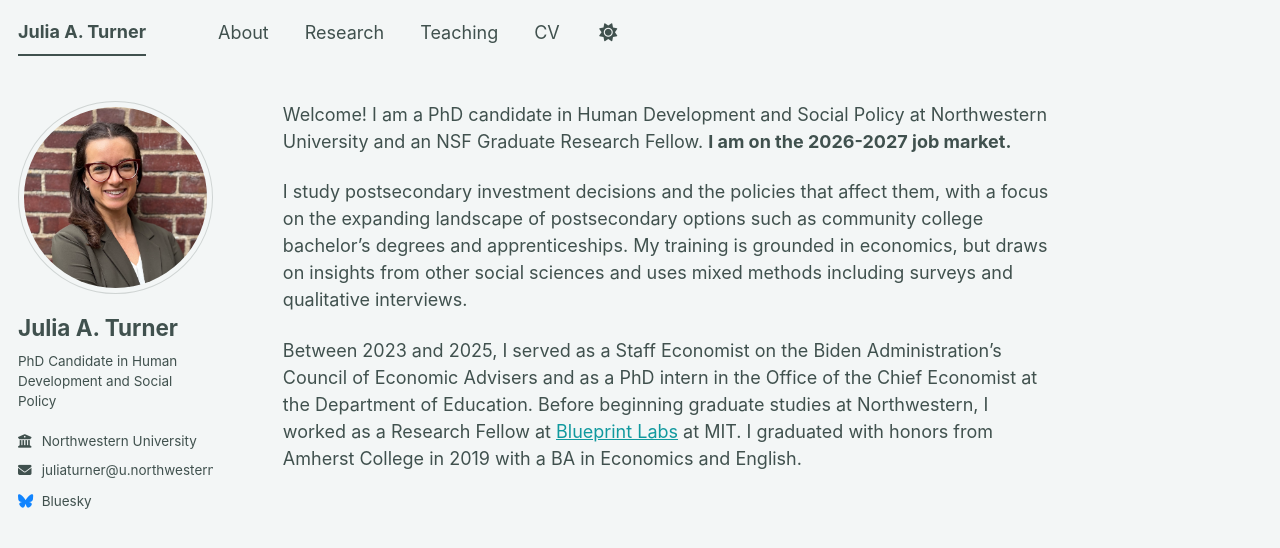
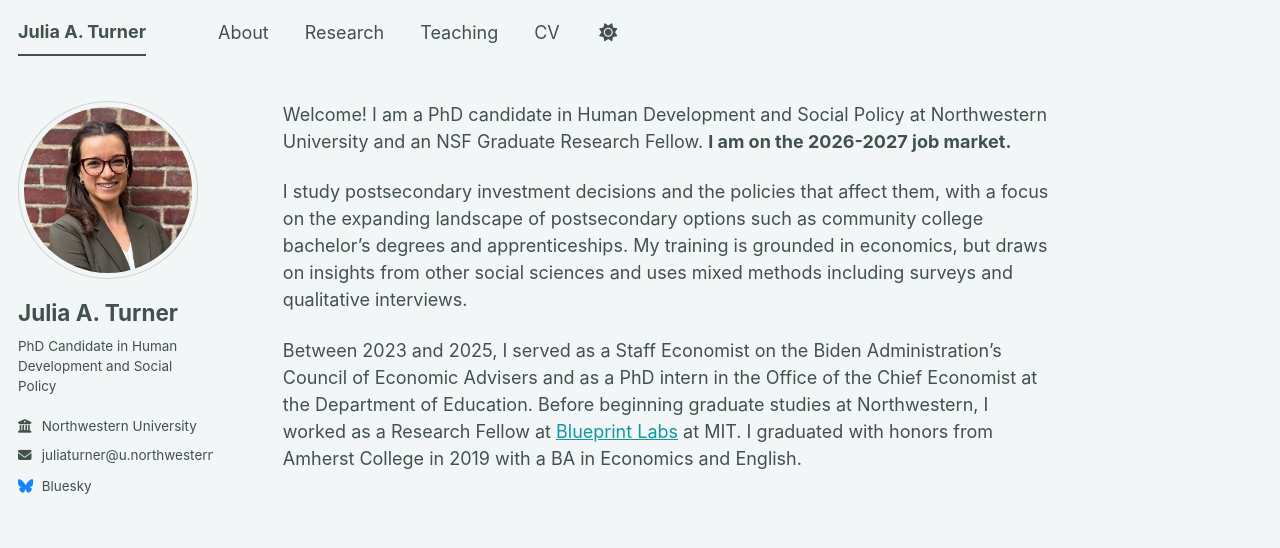
Before and after one commit to julia-a-turner/julia-a-turner.github.io, a Jekyll site: the page built from _pages/about.md, in a window 1280 px wide. Shown: the top 548 px of the page. Built offline with Jekyll 4.4.1, drawn with Linux system fonts in a browser that asks for light colours; a script bundle is joined from its source files by our own code; library files that are not in the unit come from our copies.

Commit message:
Update _sidebar.scss

```diff
--- a/_sass/layout/_sidebar.scss
+++ b/_sass/layout/_sidebar.scss
@@ -154,7 +154,7 @@
   }
 
   img {
-    max-width: 250px;
+    max-width: 180px;
     border-radius: 50%;
 
     @include breakpoint($large) {
```
